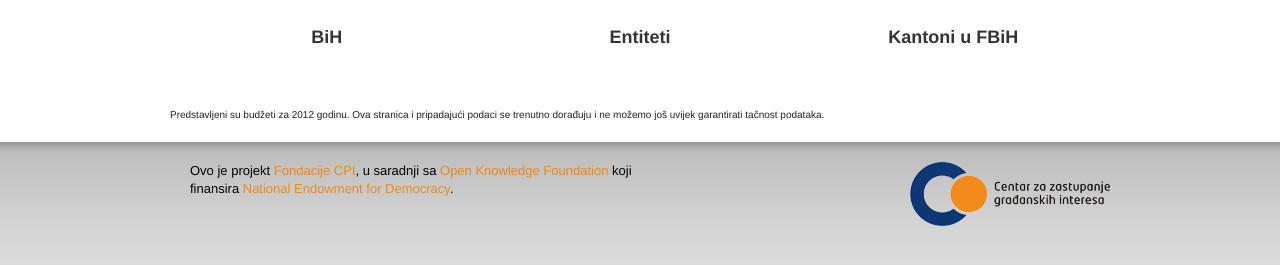
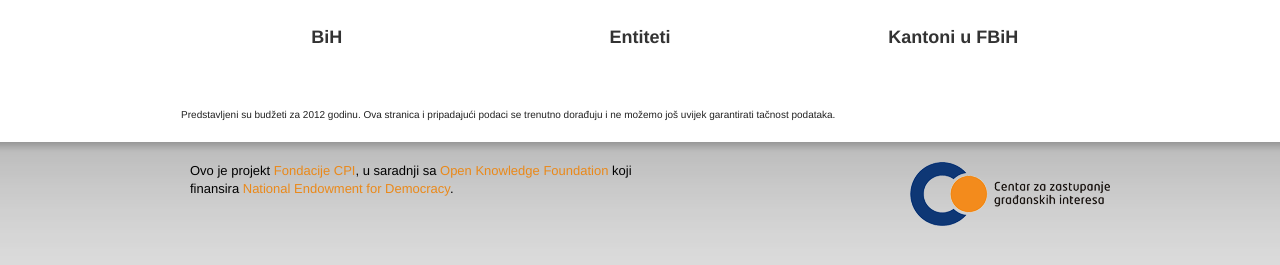
Before and after one commit to openspending/budzeti.ba, a Jekyll site: the page built from index.html, in a window 1280 px wide. Shown: the part 217-482 px from the top of the page. Built offline with Jekyll 4.4.1, drawn with Linux system fonts in a browser that asks for light colours; nearby versions of some CDN libraries; some web fonts are replaced.

Commit message:
Update index.html

```diff
--- a/index.html
+++ b/index.html
@@ -174,7 +174,7 @@
     </tr>
 </table>
 </br></br>
-<div style="font-size: 10px; color:#222222">Predstavljeni su budžeti za 2012 godinu.
+<div style="font-size: 10px; color:#222222">&nbsp;&nbsp;&nbsp;&nbsp;Predstavljeni su budžeti za 2012 godinu.
 Ova stranica i pripadajući podaci se trenutno dorađuju i ne možemo još uvijek garantirati tačnost podataka.</div>
 <!--
 </br>
```
